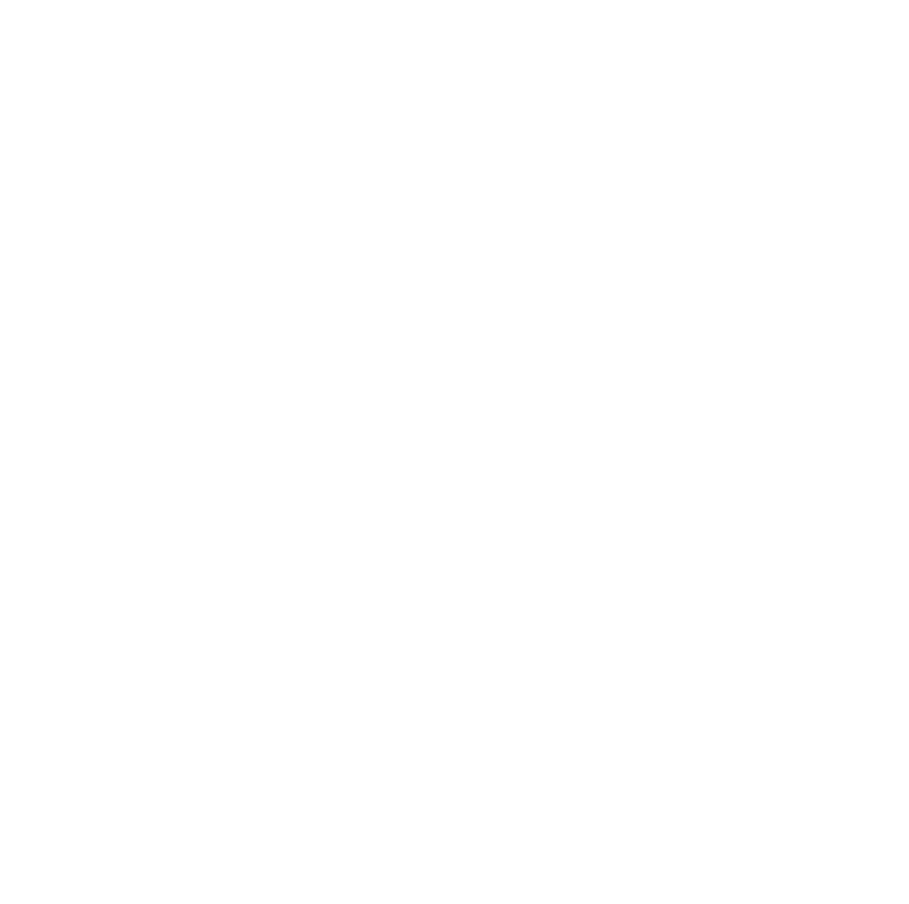
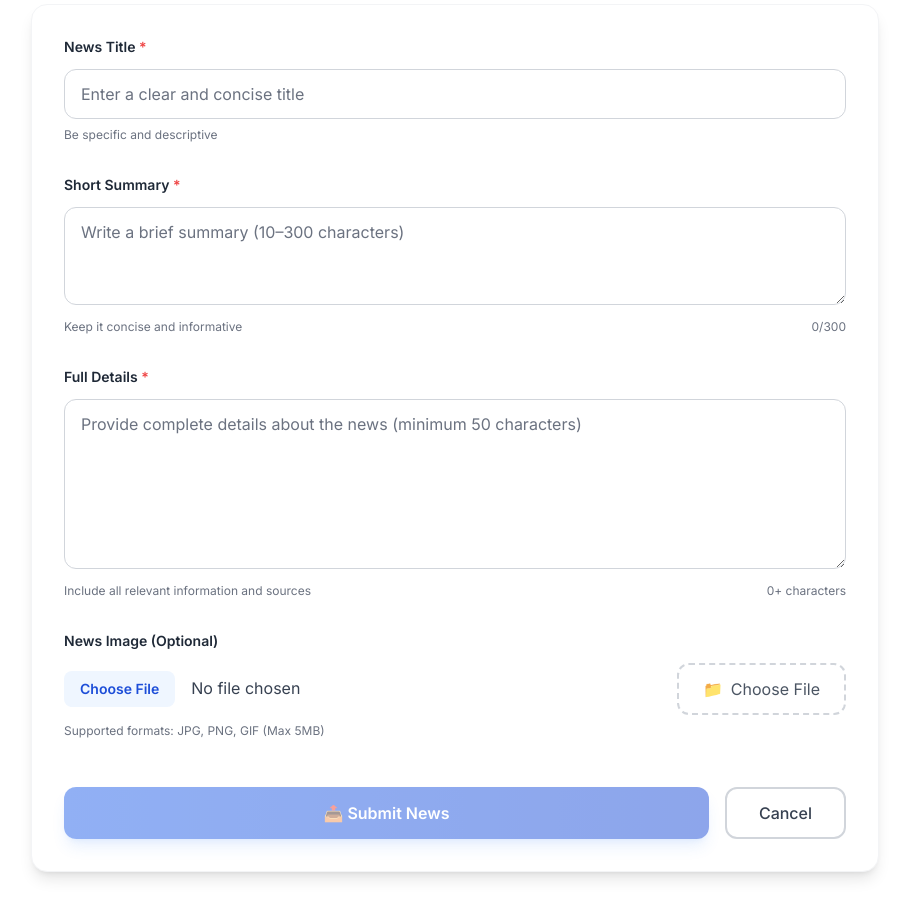
Before and after one commit to chartchai-class/project-01-the-anti-fake-news-system-moo-kra-ta-lover, a Vue app in the folder moo_kra_ta_news/: page /Submit-news in a window 1280 px wide. Shown: the part 300-1204 px from the top of the page, without its empty margins (185-1094 px from the left). Before the commit the page ends 800 px from the top, so only its background shows below. Built offline with nearby package versions, Linux system fonts and the light colour scheme; no server answers; sample sign-in values are in the browser's storage; the HTML template or start-up script is replaced by a standard one; a web font is replaced by a local one.

Commit message:
feat(submitnews): create submit new page

```diff
--- a/moo_kra_ta_news/src/components/NavBar.vue
+++ b/moo_kra_ta_news/src/components/NavBar.vue
@@ -57,7 +57,7 @@ function logout(){
 
 
       <div class="flex items-center gap-3" v-if="authStore.currentUserFirstName">
-        <RouterLink to="/">
+        <RouterLink to="/Submit-news">
           <button
             class="flex items-center gap-2 bg-red-600 hover:bg-red-700 text-white font-medium px-4 py-2 rounded-xl transition">
             <svg xmlns="http://www.w3.org/2000/svg" width="16" height="16" fill="currentColor" class="bi bi-plus-lg"
--- a/moo_kra_ta_news/src/router/index.ts
+++ b/moo_kra_ta_news/src/router/index.ts
@@ -11,6 +11,7 @@ import { createRouter, createWebHistory } from 'vue-router'
 import LoginView from '../views/auth/LoginView.vue'
 import RegisterView from '../views/auth/RegisterView.vue'
 import HomeView from '../views/HomeView.vue'
+import NewsFormView from '@/views/news/NewsFormView.vue'
 
 
 const router = createRouter({
@@ -90,6 +91,11 @@ const router = createRouter({
       name: 'Register',
       component: RegisterView,
     },
+    {
+      path: '/Submit-news',
+      name: 'Submit-news',
+      component: NewsFormView,
+    },
   ],
   scrollBehavior(to, from, savedPosition) {
     // If using browser back/forward, restore old position
--- /dev/null
+++ b/moo_kra_ta_news/src/views/news/NewsFormView.vue
@@ -0,0 +1,220 @@
+<template>
+  <div class="max-w-4xl mx-auto px-4 sm:px-6 py-8">
+    <!-- Header Section -->
+    <header class="mb-8">
+      <router-link
+        to="/"
+        class="inline-flex items-center gap-2 text-gray-600 hover:text-gray-800 transition-colors mb-6 group hover:bg-black-500 hover:bg-gray-100 px-4 py-2 rounded-xl"
+      >
+        <span class="text-xl transform transition-all duration-200 group-hover:-translate-x-1 group-hover:opacity-90">
+  ←
+</span>
+        <span class="font-medium">Back to News</span>
+      </router-link>
+
+      <div class="text-center sm:text-left">
+        <div class="flex items-center justify-center sm:justify-start gap-3 mb-3">
+          <span class="text-blue-600 text-3xl">📰</span>
+          <h1 class="text-3xl font-bold text-gray-900">Submit News</h1>
+        </div>
+        <p class="text-gray-600 text-lg max-w-2xl">
+          Share news and let the community verify its authenticity
+        </p>
+      </div>
+    </header>
+
+    <!-- Form Section -->
+    <div class="bg-white shadow-lg border border-gray-100 rounded-2xl p-6 sm:p-8">
+      <form @submit.prevent="submitNews" class="space-y-8">
+        <!-- News Title -->
+        <div>
+          <label for="title" class="block text-sm font-semibold text-gray-800 mb-3">
+            News Title <span class="text-red-500">*</span>
+          </label>
+          <input
+            id="title"
+            v-model="form.title"
+            type="text"
+            required
+            placeholder="Enter a clear and concise title"
+            class="w-full px-4 py-3 border border-gray-300 rounded-xl bg-white text-gray-900 placeholder-gray-500 focus:outline-none focus:ring-2 focus:ring-blue-500 focus:border-transparent transition-all"
+          />
+          <p class="text-xs text-gray-500 mt-2">Be specific and descriptive</p>
+        </div>
+
+        <!-- Short Summary -->
+        <div>
+          <label for="summary" class="block text-sm font-semibold text-gray-800 mb-3">
+            Short Summary <span class="text-red-500">*</span>
+          </label>
+          <textarea
+            id="summary"
+            v-model="form.summary"
+            rows="3"
+            required
+            maxlength="300"
+            placeholder="Write a brief summary (10–300 characters)"
+            class="w-full px-4 py-3 border border-gray-300 rounded-xl bg-white text-gray-900 placeholder-gray-500 focus:outline-none focus:ring-2 focus:ring-blue-500 focus:border-transparent transition-all resize-vertical"
+          ></textarea>
+          <div class="flex justify-between text-xs text-gray-500 mt-2">
+            <span>Keep it concise and informative</span>
+            <span>{{ form.summary.length }}/300</span>
+          </div>
+        </div>
+
+        <!-- Full Details -->
+        <div>
+          <label for="details" class="block text-sm font-semibold text-gray-800 mb-3">
+            Full Details <span class="text-red-500">*</span>
+          </label>
+          <textarea
+            id="details"
+            v-model="form.details"
+            rows="6"
+            required
+            minlength="50"
+            placeholder="Provide complete details about the news (minimum 50 characters)"
+            class="w-full px-4 py-3 border border-gray-300 rounded-xl bg-white text-gray-900 placeholder-gray-500 focus:outline-none focus:ring-2 focus:ring-blue-500 focus:border-transparent transition-all resize-vertical"
+          ></textarea>
+          <div class="flex justify-between text-xs text-gray-500 mt-2">
+            <span>Include all relevant information and sources</span>
+            <span>{{ form.details.length }}+ characters</span>
+          </div>
+        </div>
+
+        <!-- Image Upload -->
+        <div>
+          <label class="block text-sm font-semibold text-gray-800 mb-3">
+            News Image (Optional)
+          </label>
+          <div class="flex flex-col sm:flex-row gap-4 items-start sm:items-center">
+            <div class="flex-1">
+              <input
+                type="file"
+                ref="fileInput"
+                @change="handleImageUpload"
+                accept="image/*"
+                class="w-full text-gray-700 file:mr-4 file:py-2 file:px-4 file:rounded-lg file:border-0 file:text-sm file:font-semibold file:bg-blue-50 file:text-blue-700 hover:file:bg-blue-100 cursor-pointer"
+              />
+            </div>
+            <button
+              type="button"
+              @click="$refs.fileInput.click()"
+              class="px-6 py-3 border-2 border-dashed border-gray-300 text-gray-600 rounded-xl hover:border-blue-400 hover:text-blue-600 transition-colors flex items-center gap-2"
+            >
+              <span>📁</span>
+              <span>Choose File</span>
+            </button>
+          </div>
+          <p class="text-xs text-gray-500 mt-2">Supported formats: JPG, PNG, GIF (Max 5MB)</p>
+
+          <!-- Image Preview -->
+          <div v-if="imagePreview" class="mt-4">
+            <img :src="imagePreview" alt="Preview" class="max-w-xs rounded-lg shadow-sm border">
+            <button
+              type="button"
+              @click="removeImage"
+              class="mt-2 text-sm text-red-600 hover:text-red-700 flex items-center gap-1"
+            >
+              <span>🗑️</span>
+              Remove Image
+            </button>
+          </div>
+        </div>
+
+        <!-- Action Buttons -->
+        <div class="flex flex-col sm:flex-row gap-4 pt-4">
+          <button
+            type="submit"
+            :disabled="!isFormValid"
+            class="flex-1 bg-gradient-to-r from-blue-600 to-blue-700 hover:from-blue-700 hover:to-blue-800 text-white font-semibold px-6 py-3 rounded-xl transition-all transform hover:scale-[1.02] disabled:opacity-50 disabled:cursor-not-allowed disabled:transform-none shadow-lg shadow-blue-500/25"
+          >
+            📤 Submit News
+          </button>
+
+          <router-link
+            to="/"
+            class="px-8 py-3 border-2 border-gray-300 text-gray-700 rounded-xl hover:border-gray-400 hover:bg-gray-50 transition-colors text-center font-medium"
+          >
+            Cancel
+          </router-link>
+        </div>
+      </form>
+    </div>
+  </div>
+</template>
+
+<script lang="ts" setup>
+import { ref, computed, reactive } from 'vue'
+import { useRouter } from 'vue-router'
+
+const router = useRouter()
+
+// Form state
+const form = reactive({
+  title: '',
+  summary: '',
+  details: '',
+  image: null as File | null
+})
+
+const imagePreview = ref<string | null>(null)
+
+// Form validation
+const isFormValid = computed(() => {
+  return form.title.trim().length > 0 &&
+         form.summary.trim().length >= 10 &&
+         form.summary.trim().length <= 300 &&
+         form.details.trim().length >= 50
+})
+
+// Image handling
+function handleImageUpload(event: Event) {
+  const target = event.target as HTMLInputElement
+  const file = target.files?.[0]
+
+  if (file) {
+    // Check file size (5MB limit)
+    if (file.size > 5 * 1024 * 1024) {
+      alert('File size must be less than 5MB')
+      return
+    }
+
+    form.image = file
+    imagePreview.value = URL.createObjectURL(file)
+  }
+}
+
+function removeImage() {
+  form.image = null
+  imagePreview.value = null
+  if (fileInput.value) {
+    fileInput.value.value = ''
+  }
+}
+
+const fileInput = ref<HTMLInputElement>()
+
+// Form submission
+function submitNews() {
+  if (!isFormValid.value) return
+
+  // Here you would typically send the form data to your API
+  console.log('Submitting news:', form)
+
+  // Simulate API call
+  // await NewsService.createNews(form)
+
+  router.push('/')
+}
+</script>
+
+<style scoped>
+input, textarea {
+  transition: all 0.2s ease-in-out;
+}
+
+input:focus, textarea:focus {
+  box-shadow: 0 0 0 3px rgba(59, 130, 246, 0.1);
+}
+</style>
```
